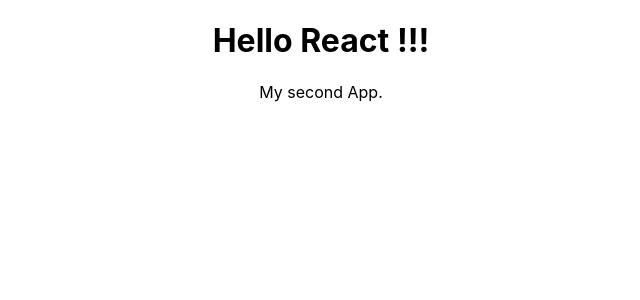
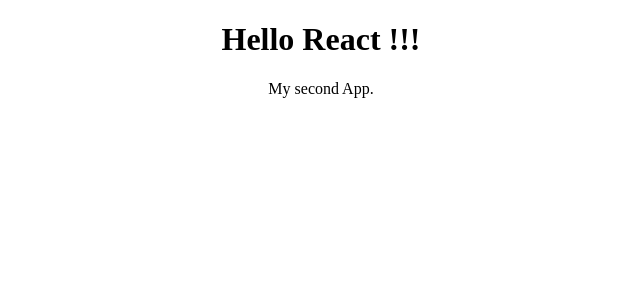
Before and after one commit to renato-albuquerque/costs-project_management, a React (Create React App) app: page / in a window 1280 px wide. Shown: the top 300 px of the page, without its empty margins (319-959 px from the left). Built offline with nearby package versions, Linux system fonts and the light colour scheme.

Commit message:
updated project title and reset global css

```diff
--- a/public/index.html
+++ b/public/index.html
@@ -24,7 +24,7 @@
       work correctly both with client-side routing and a non-root public URL.
       Learn how to configure a non-root public URL by running `npm run build`.
     -->
-    <title>Costs</title>
+    <title>Costs - Management Project</title>
   </head>
   <body>
     <noscript>You need to enable JavaScript to run this app.</noscript>
--- a/src/index.css
+++ b/src/index.css
@@ -1,13 +1,8 @@
 body {
   margin: 0;
-  font-family: -apple-system, BlinkMacSystemFont, 'Segoe UI', 'Roboto', 'Oxygen',
-    'Ubuntu', 'Cantarell', 'Fira Sans', 'Droid Sans', 'Helvetica Neue',
-    sans-serif;
-  -webkit-font-smoothing: antialiased;
-  -moz-osx-font-smoothing: grayscale;
+  padding: 0;
+  box-sizing: border-box;
+  border: none;
+  list-style: none;
+  text-decoration: none;
 }
-
-code {
-  font-family: source-code-pro, Menlo, Monaco, Consolas, 'Courier New',
-    monospace;
-}
```
